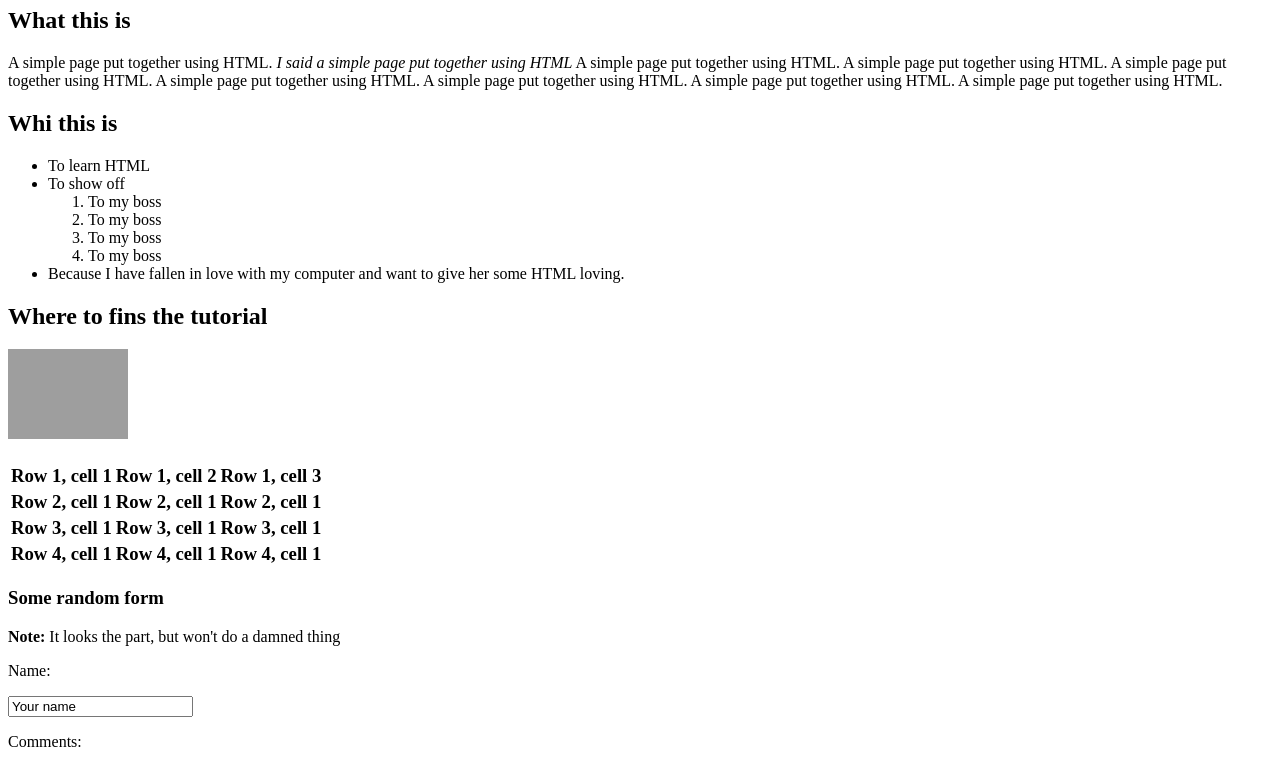
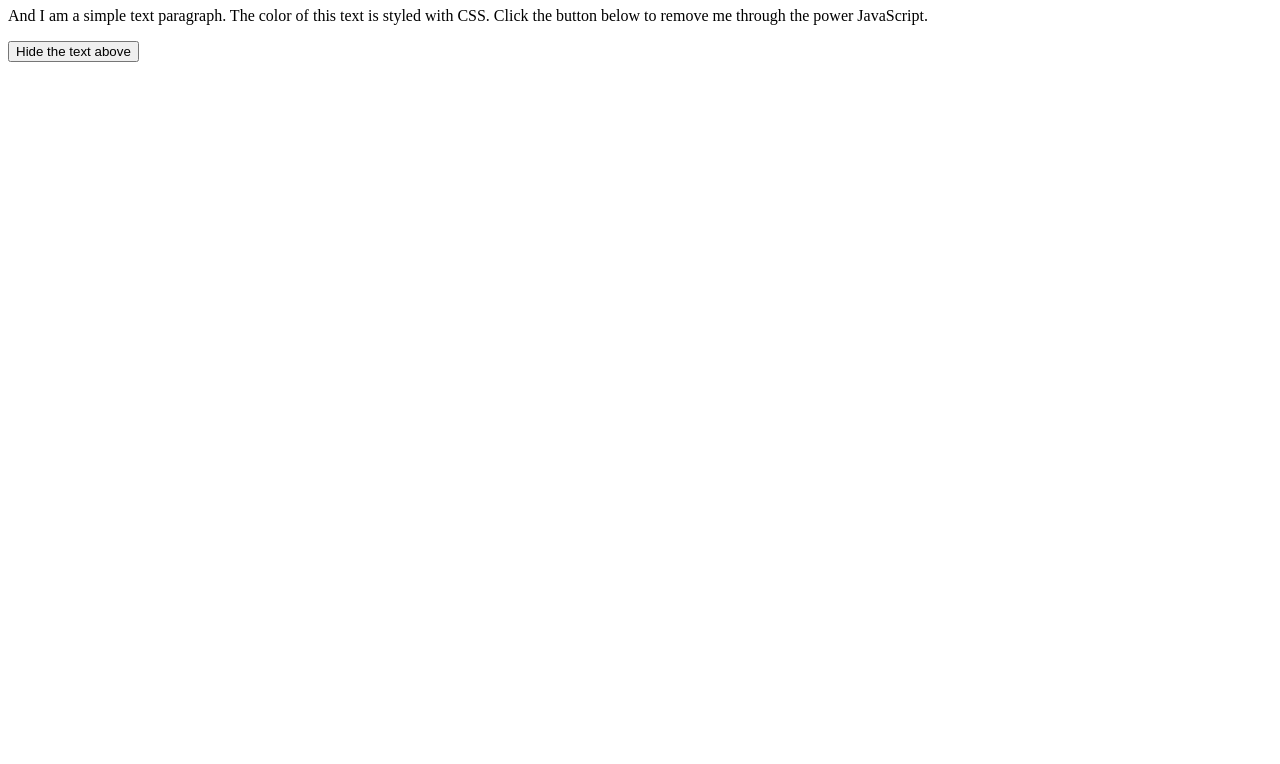
Before and after one commit to ofuen/Learning-pullrequest, a plain HTML site: page index.html in a window 1280 px wide. Shown: the part 73-837 px from the top of the page. After the commit the page ends 800 px from the top, so only its background shows below. Drawn offline with Linux system fonts and the light colour scheme; grey boxes are pictures that could not be loaded.

Commit message:
Added app.js

```diff
--- /dev/null
+++ b/app.js
@@ -0,0 +1,3 @@
+$('button').on('click', function () {
+    $('p').css('opacity', 0);
+});
--- a/index.html
+++ b/index.html
@@ -10,76 +10,10 @@
 </head>
 
 <body>
-    <h1>My First web page</h1>
-
-    <h2>What this is</h2>
-    <p>
-        A simple page put together using HTML.
-        <em>I said a simple page put together using HTML</em>
-        A simple page put together using HTML. A simple page put together using HTML. A simple page put together using
-        HTML. A
-        simple page put together using HTML. A simple page put together using HTML. A simple page put together using
-        HTML. A
-        simple page put together using HTML.
-    </p>
-
-    <h2>Whi this is</h2>
-    <ul>
-        <li>To learn HTML</li>
-        <li>
-            To show off
-            <ol>
-                <li>To my boss</li>
-                <li>To my boss</li>
-                <li>To my boss</li>
-                <li>To my boss</li>
-            </ol>
-        </li>
-        <li>
-            Because I have fallen in love with my computer and want to give her some HTML loving.
-        </li>
-    </ul>
-
-    <h2>Where to fins the tutorial</h2>
-<p><a href="http://www.htmldog.com"><img src="http://www.hello.com/img_/hellowithwaves.png" width="120" height="90" alt="HTML Dog"></a></p>
-
-    <h3>
-        <table>
-            <tr>
-                <td>Row 1, cell 1</td>
-                <td>Row 1, cell 2</td>
-                <td>Row 1, cell 3</td>
-            </tr>
-            <tr>
-                <td>Row 2, cell 1</td>
-                <td>Row 2, cell 1</td>
-                <td>Row 2, cell 1</td>
-            </tr>
-            <tr>
-                <td>Row 3, cell 1</td>
-                <td>Row 3, cell 1</td>
-                <td>Row 3, cell 1</td>
-            </tr>
-            <tr>
-                <td>Row 4, cell 1</td>
-                <td>Row 4, cell 1</td>
-                <td>Row 4, cell 1</td>
-            </tr>
-        </table>
-    </h3>
-    <h3>Some random form</h3>
-<p><strong>Note:</strong>
-    It looks the part, but won't do a damned thing</p>
-
-<form action="somescript.php" method="post">
-    <p>Name:</p>
-    <p><input name="name" value="Your name"></p>
-
-    <p>Comments:</p>
-    <p><textarea rows="10" cols="20" name="comments">Your comments</textarea></p>
-
-
-</form>
+<h1>I am a headline made with HTML</h1>
+<p>And I am a simple text paragraph. The color of this text is styled with CSS. Click the button below to remove me
+    through the power JavaScript.</p>
+<button>Hide the text above</button>
 </body>
 
 </html>
```
